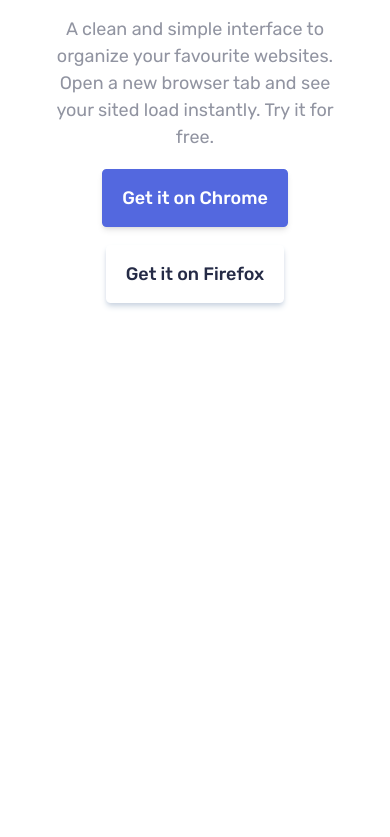
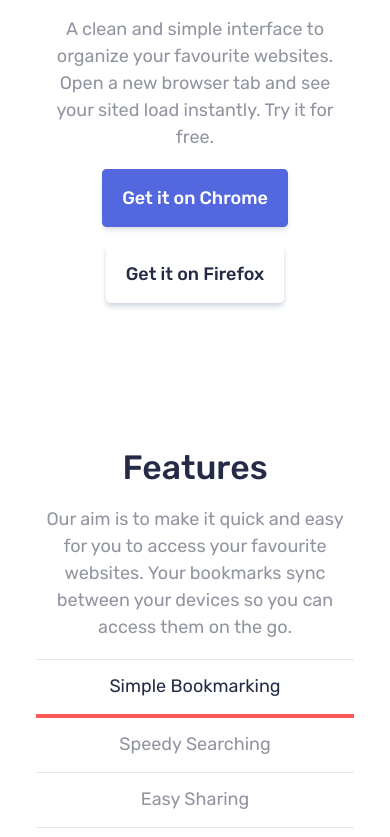
Before and after one commit to Kamil-Budzik/Bookmark-landing-page, a Next.js app: page / in a window 390 px wide. Shown: the part 502-1339 px from the top of the page. Before the commit the page ends 844 px from the top, so only its background shows below. Built offline with nearby package versions, Linux system fonts and the light colour scheme.

Commit message:
feat: Add mobile view

```diff
--- /dev/null
+++ b/src/components/Features.tsx
@@ -0,0 +1,27 @@
+import React from 'react'
+
+const Features = () => {
+  return (
+    <section className="mt-32 flex flex-col items-center px-8">
+      <div className="max-w-lg text-center">
+        <header>
+          <h2 className="text-3xl font-medium text-blue-700">Features</h2>
+        </header>
+        <p className="my-4  text-blue-600">
+          Our aim is to make it quick and easy for you to access your favourite
+          websites. Your bookmarks sync between your devices so you can access
+          them on the go.
+        </p>
+        <ul className="text-blue-600 md:mt-12 md:flex md:justify-between">
+          <li className="active-feature border-t border-b py-3 md:border-t-0">
+            Simple Bookmarking
+          </li>
+          <li className="border-b py-3 ">Speedy Searching</li>
+          <li className="border-b py-3">Easy Sharing</li>
+        </ul>
+      </div>
+    </section>
+  )
+}
+
+export default Features
--- a/src/pages/index.tsx
+++ b/src/pages/index.tsx
@@ -3,6 +3,7 @@
 
 import Navigation from '../components/Navigation'
 import AboutMe from '../components/AboutMe'
+import Features from '../components/Features'
 
 const Home: NextPage = () => {
   return (
@@ -24,6 +25,7 @@
       <main>
         <Navigation />
         <AboutMe />
+        <Features />
       </main>
     </div>
   )
--- a/src/styles/globals.css
+++ b/src/styles/globals.css
@@ -18,4 +18,7 @@
   .red-button {
     @apply border-2 border-transparent bg-red px-4 py-2 text-white transition duration-300 hover:border-red hover:bg-transparent hover:text-red;
   }
+  .active-feature {
+    @apply relative border-b-4 border-b-red text-blue-700 !important;
+  }
 }
```
